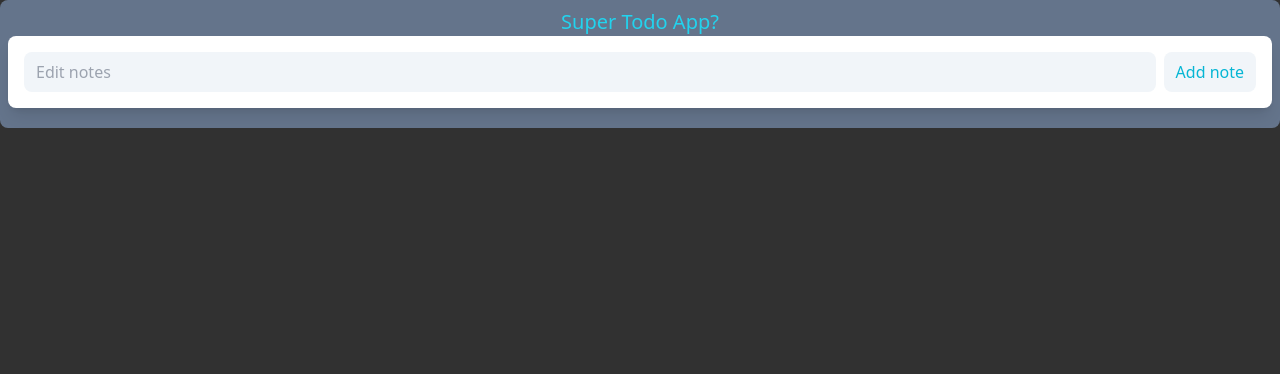
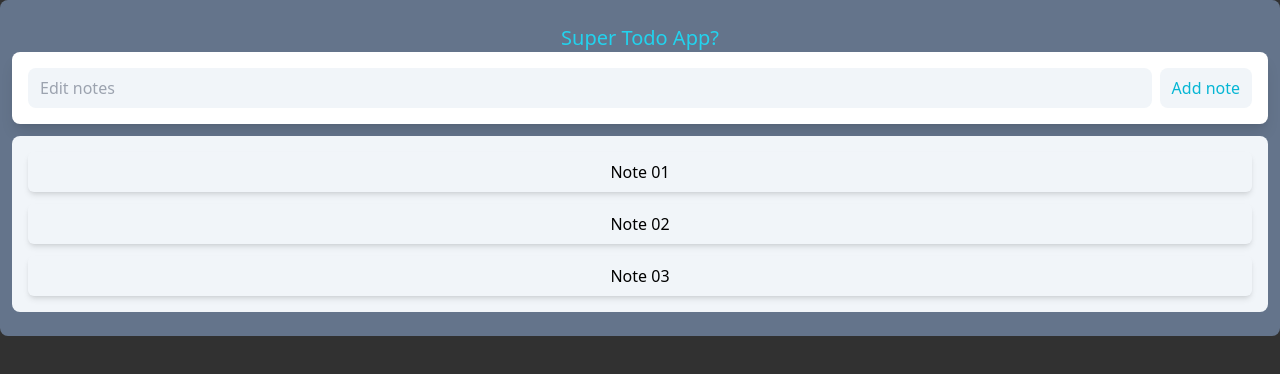
Before and after one commit to LuckyFoxCode/todo_react, a React (Vite) app: page / in a window 1280 px wide. Shown: the top 374 px of the page. Built offline with nearby package versions, Linux system fonts and the light colour scheme.

Commit message:
:sparkles: Add TodoList block

```diff
--- a/src/App.tsx
+++ b/src/App.tsx
@@ -1,17 +1,11 @@
-import { TodoForm } from '@/components/Todo';
-import { todos } from './data/todos';
+import { TodoForm, TodoList } from '@/components/Todo';
 
 export const App = () => {
   return (
-    <div className="w-full bg-slate-500 rounded-lg p-2">
+    <div className="w-full bg-slate-500 rounded-lg px-3 py-6">
       <h1 className="text-cyan-400 text-center text-xl">Super Todo App?</h1>
       <TodoForm />
-      {!todos.length && (
-        <div className="flex flex-col items-center">
-          <h2 className="">Not found notes...</h2>
-          <p>Please add your first note 😥</p>
-        </div>
-      )}
+      <TodoList />
     </div>
   );
 };
--- /dev/null
+++ b/src/components/Todo/TodoItem.tsx
@@ -0,0 +1,14 @@
+import { TodosProps } from '@/utils/types';
+
+interface TodoItemProps {
+  todo: TodosProps;
+}
+
+export const TodoItem: React.FC<TodoItemProps> = ({ todo }) => {
+  const { note } = todo;
+  return (
+    <li className="flex p-2 rounded-md shadow-md hover:shadow-cyan-200 transition-shadow justify-center">
+      {note}
+    </li>
+  );
+};
--- /dev/null
+++ b/src/components/Todo/TodoList.tsx
@@ -0,0 +1,31 @@
+import clsx from 'clsx';
+import { todos } from '@/data/todos';
+import { TodoItem } from './';
+
+interface TodoListProps {
+  className?: string;
+}
+
+export const TodoList: React.FC<TodoListProps> = ({ className }) => {
+  return (
+    <>
+      {todos.length ? (
+        <ul
+          className={clsx(
+            'flex flex-col gap-3 bg-slate-100 p-4 rounded-lg',
+            className,
+          )}
+        >
+          {([] && todos).map((todo) => (
+            <TodoItem key={todo.id} todo={todo} />
+          ))}
+        </ul>
+      ) : (
+        <div className="flex flex-col items-center">
+          <h2 className="">Not found notes...</h2>
+          <p>Please add your first note 😥</p>
+        </div>
+      )}
+    </>
+  );
+};
--- a/src/components/Todo/index.ts
+++ b/src/components/Todo/index.ts
@@ -1 +1,3 @@
 export * from './TodoForm';
+export * from './TodoList';
+export * from './TodoItem';
```
